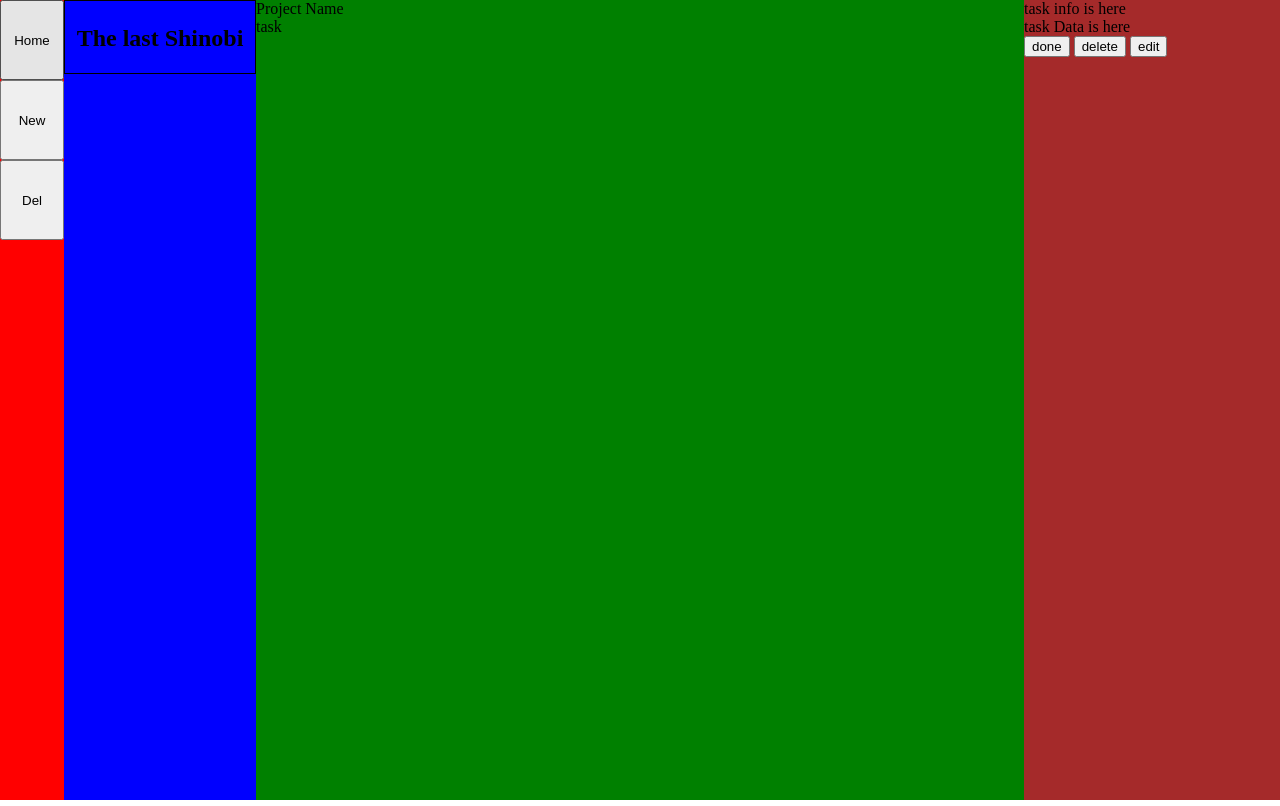
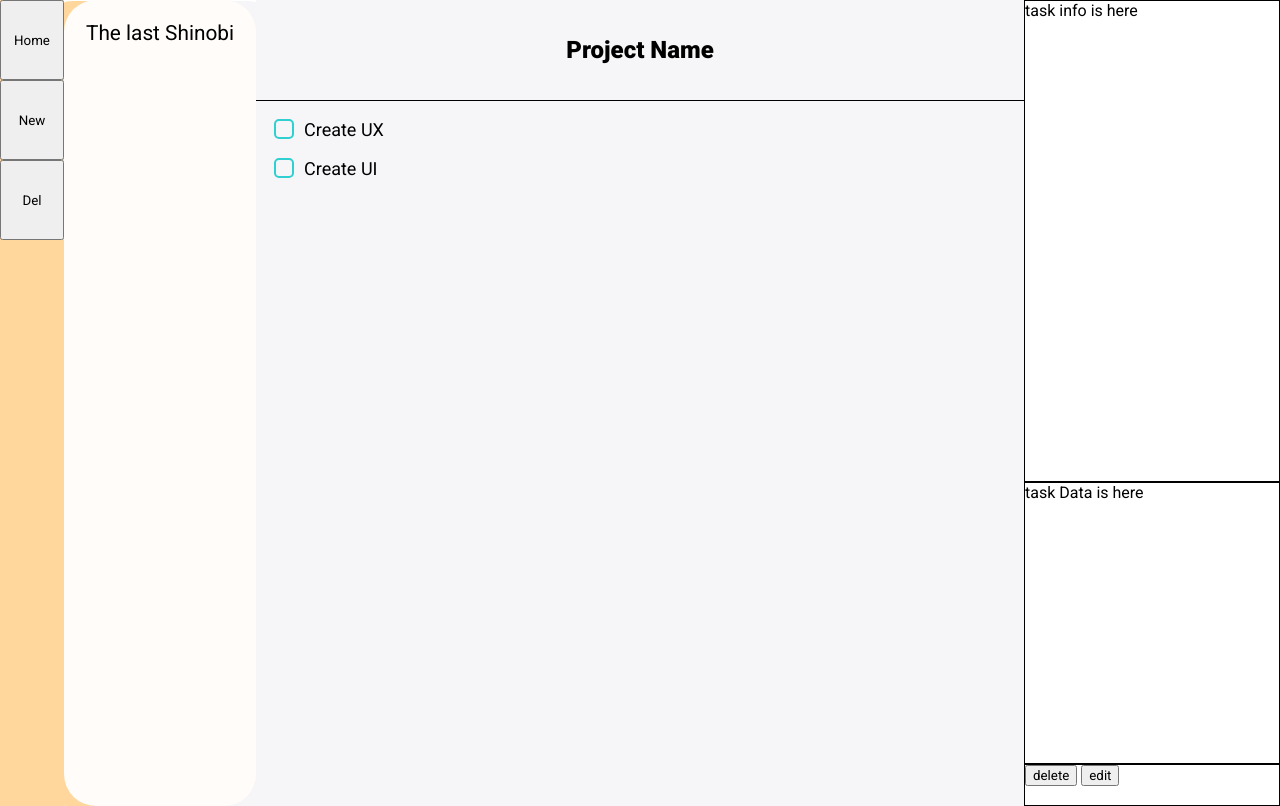
Before and after one commit to Joshckh/ToDoApp, a website built with webpack: page src/html/index.html in a window 1280 px wide. Built offline with nearby package versions, Linux system fonts and the light colour scheme; files whose address does not match are found by name.

Commit message:
Added CSS for some parts of project

```diff
--- a/src/css/index.css
+++ b/src/css/index.css
@@ -1,16 +1,19 @@
 *{
     margin: 0;
+    font-family: 'Roboto', sans-serif;
+    overflow: hidden;
 }
-
 
 .container{
     display: flex;
-    height: 100vh;
+    height: 100%;
 }
 
 .iconCont{
     width: 5vw;
-    background-color: red;
+    background-color: #FFD79C;
+    position: relative;
+    z-index: -1;
 }
 
 .button{
@@ -21,24 +24,90 @@
 
 .projectCont{
     width: 15vw;
-    background-color: blue;
+    background-color:#fffcf9 ;
+    border-radius:2em;
+    box-shadow: -23px 1px 0px 0px #FFD79C , 23px 1px 0px 0px #F6F5F8;
+    z-index: -2 ;
 }
 
 .project{
-    border:1.2px solid black;
     height:1em;
-    font-size: 1.5em;
-    font-weight: bold;
+    font-size: 1.3em;
     text-align: center;
     padding: 1em 0em;
+
 }
 
 .mainCont{
     width: 60vw;
-    background-color: green;
+    background-color:#F6F5F8 ;
 }
 
-.infoCont{
+.title{
+    border-bottom: 1.2px solid black;
+    text-align: center;
+    padding: 1.5em 0em;
+    font-size: 1.5em;
+    font-weight: 900;
+}
+
+
+  .infoCont{
     width: 20vw;
-    background-color: brown;
+    background-color:;
 }
+
+.taskInfo{
+    height: 60vh;
+    border: 1.5px solid black;
+}
+
+.taskData{
+    height: 35vh;
+    border: 1.5px solid black;
+}
+
+.actionCont{
+    height: 5vh;
+    border: 1.5px solid black;
+}
+
+.taskCheckbox {
+    appearance: none;
+    width: 20px;
+    height: 20px;
+    border: 2px solid #30cfd0;
+    border-radius: 5px;
+    background-color: transparent;
+    display: inline-block;
+    position: relative;
+    margin-right: 10px;
+    cursor: pointer;
+  }
+
+  .taskCheckbox:before {
+    content: "";
+    background-color: #30cfd0;
+    display: block;
+    position: absolute;
+    top: 50%;
+    left: 50%;
+    transform: translate(-50%, -50%) scale(0);
+    width: 10px;
+    height: 10px;
+    border-radius: 3px;
+    transition: all 0.3s ease-in-out;
+  }
+
+  .taskCheckbox:checked:before {
+    transform: translate(-50%, -50%) scale(1);
+  }
+
+  .task {
+    font-size: 18px;
+    color: black;
+    cursor: pointer;
+    user-select: none;
+    display: flex;
+    margin: 1em 1em;
+  }
--- a/src/html/index.html
+++ b/src/html/index.html
@@ -5,6 +5,9 @@
   <meta charset="UTF-8">
   <meta name="viewport" content="width=device-width, initial-scale=1.0">
   <title>Your Todo List App</title>
+  <link rel="preconnect" href="https://fonts.googleapis.com">
+  <link rel="preconnect" href="https://fonts.gstatic.com" crossorigin>
+  <link href="https://fonts.googleapis.com/css2?family=Roboto:wght@400;900&display=swap" rel="stylesheet">
   <link rel="stylesheet" href="index.css">
 </head>
 <body>
@@ -21,8 +24,15 @@
   </div>
   <div class="mainCont">
     <div class="title">Project Name</div>
-    <div class="task">
-      task
+    <div class="tasks">
+    <label for="1" class="task">
+      <input type="checkbox" class="taskCheckbox">
+      Create UX
+    </label>
+    <label for="2" class="task">
+      <input type="checkbox" class="taskCheckbox">
+      Create UI
+    </label>
     </div>
   </div>
   <div class="infoCont">
@@ -33,7 +43,6 @@
       task Data is here
     </div>
     <div class="actionCont">
-      <button>done</button>
       <button>delete</button>
       <button>edit</button>
     </div>
```
